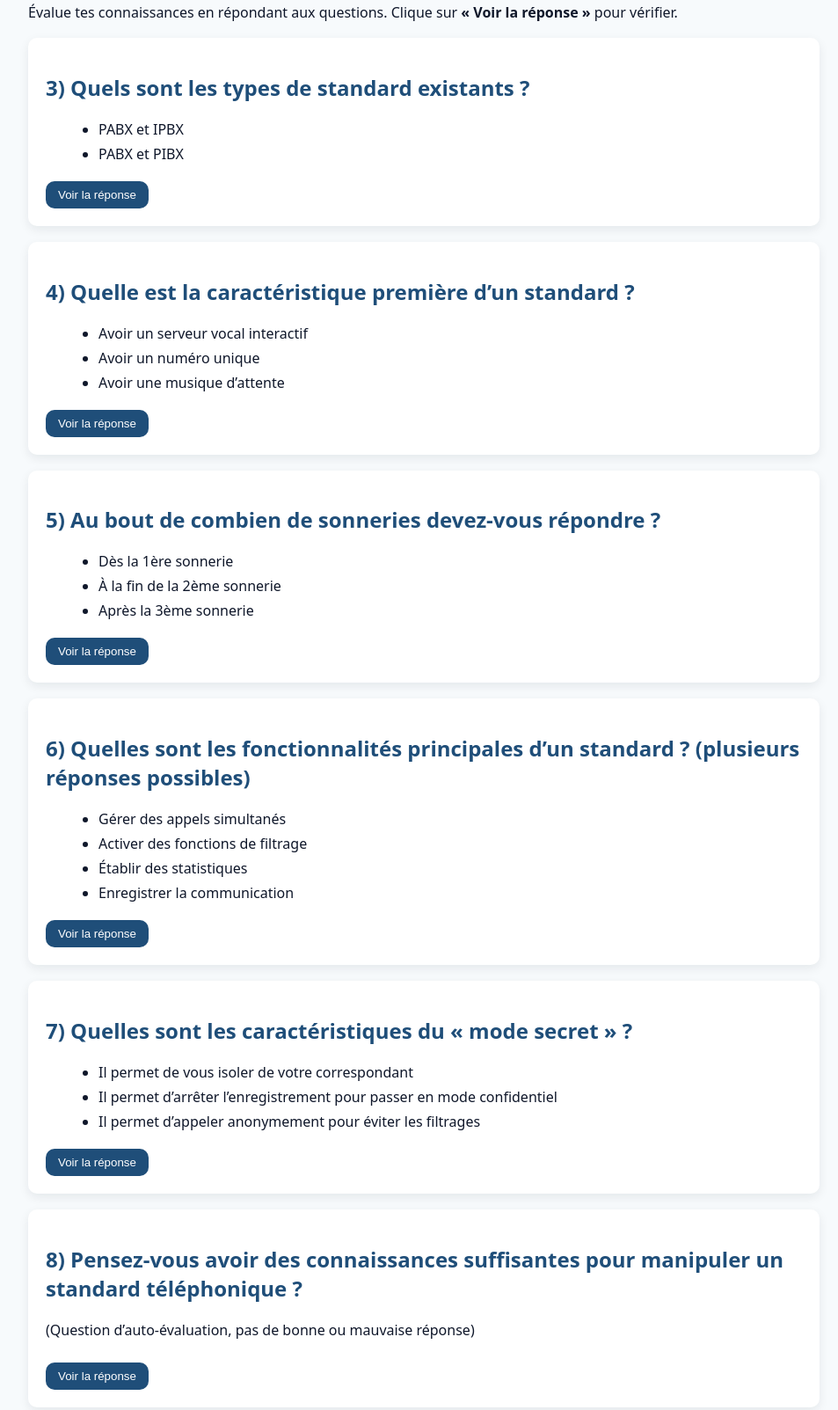
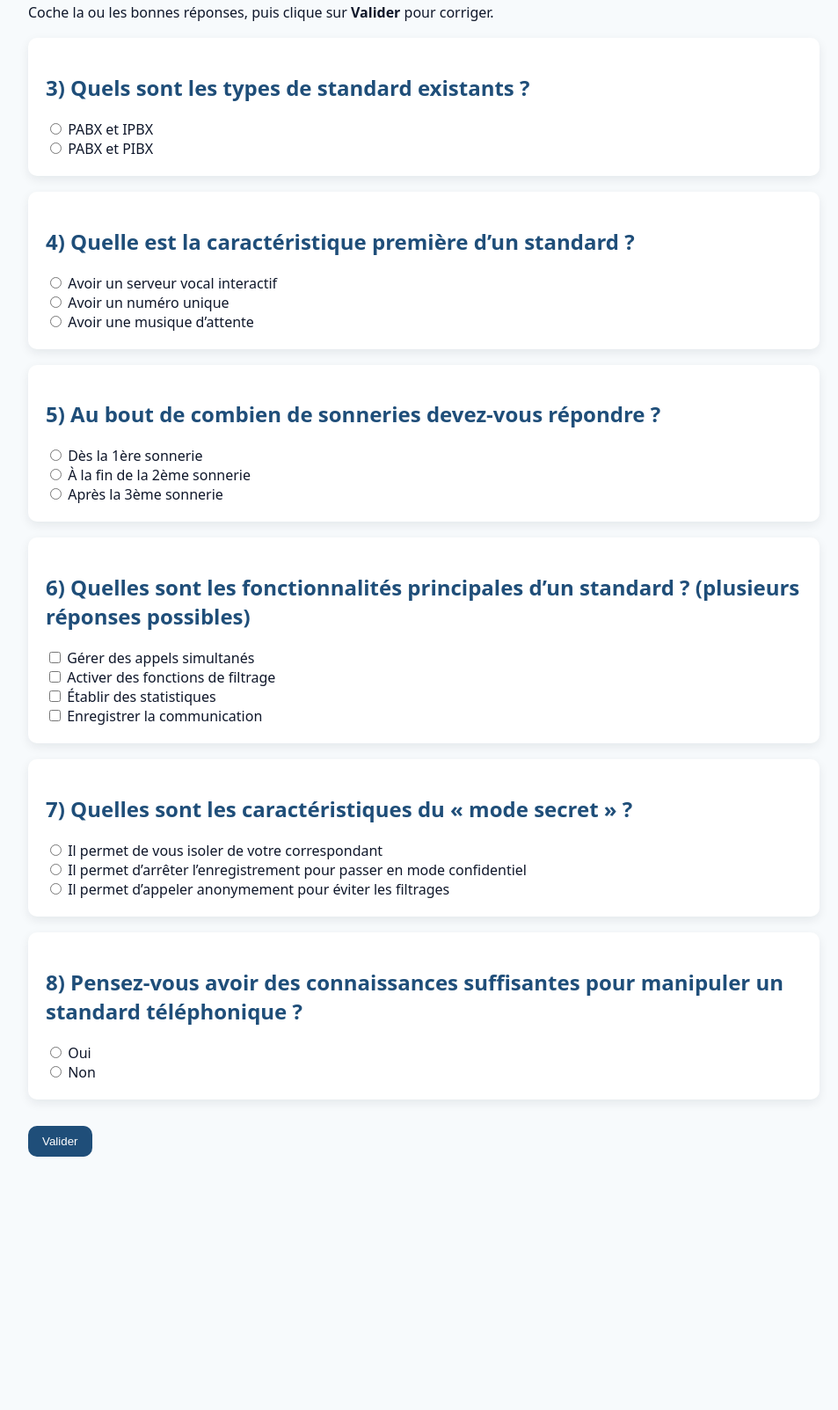
Before and after one commit to chantal-beep/Quiz-Standard-t-l-phonique, a plain HTML site: page index.html in a window 1280 px wide. Shown: the part 99-1702 px from the top of the page at 88% size, without its empty margins (158-1111 px from the left). After the commit the page ends 1446 px from the top, so only its background shows below. Drawn offline with Linux system fonts and the light colour scheme.

Commit message:
Update index.html

```diff
--- a/index.html
+++ b/index.html
@@ -11,7 +11,7 @@
   --shadow:0 4px 12px rgba(16,24,40,.08);
 }
 body{
-  font-family:system-ui,-apple-system,Segoe UI,Roboto,Ubuntu,Cantarell,"Helvetica Neue",Arial;
+  font-family:system-ui,-apple-system,Segoe UI,Roboto,Ubuntu,"Helvetica Neue",Arial;
   background:var(--lcp-bg);
   margin:0;
   color:var(--lcp-text);
@@ -30,103 +30,145 @@ button{
   color:#fff;
   border:none;
   border-radius:var(--radius);
-  padding:8px 14px;
-  margin-top:10px;
+  padding:10px 16px;
+  margin-top:12px;
   cursor:pointer;
 }
 button:hover{background:#163958}
-.answer{display:none;margin-top:12px;padding:10px;background:#eef6ff;border-left:4px solid var(--lcp-accent);border-radius:6px}
-ul{margin:10px 0 10px 20px}
-li{margin:6px 0}
+.result{
+  margin-top:12px;
+  padding:10px;
+  border-radius:6px;
+  display:none;
+}
+.correct{background:#e6f9ed;border-left:4px solid #22c55e;}
+.incorrect{background:#fde2e1;border-left:4px solid #ef4444;}
+#scoreBox{
+  background:#eef6ff;
+  padding:16px;
+  border-radius:var(--radius);
+  margin-top:20px;
+  text-align:center;
+  font-weight:bold;
+  font-size:18px;
+  display:none;
+}
 </style>
-
-<script>
-function toggleAnswer(id){
-  const ans=document.getElementById(id);
-  ans.style.display=(ans.style.display==="none"||ans.style.display==="")?"block":"none";
-}
-</script>
 
 <main class="container">
 
   <h1>Quiz — Les fonctionnalités d’un standard téléphonique</h1>
-  <p>Évalue tes connaissances en répondant aux questions. Clique sur <strong>« Voir la réponse »</strong> pour vérifier.</p>
+  <p>Coche la ou les bonnes réponses, puis clique sur <strong>Valider</strong> pour corriger.</p>
+
+  <form id="quizForm">
 
     <div class="card">
       <h2>3) Quels sont les types de standard existants ?</h2>
-    <ul>
-      <li>PABX et IPBX</li>
-      <li>PABX et PIBX</li>
-    </ul>
-    <button onclick="toggleAnswer('rep3')">Voir la réponse</button>
-    <div id="rep3" class="answer">
-      ✅ Réponse : <strong>PABX et IPBX</strong>
-    </div>
+      <label><input type="radio" name="q3" value="A"> PABX et IPBX</label><br>
+      <label><input type="radio" name="q3" value="B"> PABX et PIBX</label>
+      <div id="res3" class="result"></div>
     </div>
 
     <div class="card">
       <h2>4) Quelle est la caractéristique première d’un standard ?</h2>
-    <ul>
-      <li>Avoir un serveur vocal interactif</li>
-      <li>Avoir un numéro unique</li>
-      <li>Avoir une musique d’attente</li>
-    </ul>
-    <button onclick="toggleAnswer('rep4')">Voir la réponse</button>
-    <div id="rep4" class="answer">
-      ✅ Réponse : <strong>Avoir un numéro unique</strong>
-    </div>
+      <label><input type="radio" name="q4" value="A"> Avoir un serveur vocal interactif</label><br>
+      <label><input type="radio" name="q4" value="B"> Avoir un numéro unique</label><br>
+      <label><input type="radio" name="q4" value="C"> Avoir une musique d’attente</label>
+      <div id="res4" class="result"></div>
     </div>
 
     <div class="card">
       <h2>5) Au bout de combien de sonneries devez-vous répondre ?</h2>
-    <ul>
-      <li>Dès la 1ère sonnerie</li>
-      <li>À la fin de la 2ème sonnerie</li>
-      <li>Après la 3ème sonnerie</li>
-    </ul>
-    <button onclick="toggleAnswer('rep5')">Voir la réponse</button>
-    <div id="rep5" class="answer">
-      ✅ Réponse : <strong>À la fin de la 2ème sonnerie</strong>
-    </div>
+      <label><input type="radio" name="q5" value="A"> Dès la 1ère sonnerie</label><br>
+      <label><input type="radio" name="q5" value="B"> À la fin de la 2ème sonnerie</label><br>
+      <label><input type="radio" name="q5" value="C"> Après la 3ème sonnerie</label>
+      <div id="res5" class="result"></div>
     </div>
 
     <div class="card">
       <h2>6) Quelles sont les fonctionnalités principales d’un standard ? (plusieurs réponses possibles)</h2>
-    <ul>
-      <li>Gérer des appels simultanés</li>
-      <li>Activer des fonctions de filtrage</li>
-      <li>Établir des statistiques</li>
-      <li>Enregistrer la communication</li>
-    </ul>
-    <button onclick="toggleAnswer('rep6')">Voir la réponse</button>
-    <div id="rep6" class="answer">
-      ✅ Réponses :
-      - <strong>Gérer des appels simultanés</strong>
-      - <strong>Activer des fonctions de filtrage</strong>
-      - <strong>Enregistrer la communication</strong>
-    </div>
+      <label><input type="checkbox" name="q6" value="A"> Gérer des appels simultanés</label><br>
+      <label><input type="checkbox" name="q6" value="B"> Activer des fonctions de filtrage</label><br>
+      <label><input type="checkbox" name="q6" value="C"> Établir des statistiques</label><br>
+      <label><input type="checkbox" name="q6" value="D"> Enregistrer la communication</label>
+      <div id="res6" class="result"></div>
     </div>
 
     <div class="card">
       <h2>7) Quelles sont les caractéristiques du « mode secret » ?</h2>
-    <ul>
-      <li>Il permet de vous isoler de votre correspondant</li>
-      <li>Il permet d’arrêter l’enregistrement pour passer en mode confidentiel</li>
-      <li>Il permet d’appeler anonymement pour éviter les filtrages</li>
-    </ul>
-    <button onclick="toggleAnswer('rep7')">Voir la réponse</button>
-    <div id="rep7" class="answer">
-      ✅ Réponse : <strong>Il permet de vous isoler de votre correspondant</strong>
-    </div>
+      <label><input type="radio" name="q7" value="A"> Il permet de vous isoler de votre correspondant</label><br>
+      <label><input type="radio" name="q7" value="B"> Il permet d’arrêter l’enregistrement pour passer en mode confidentiel</label><br>
+      <label><input type="radio" name="q7" value="C"> Il permet d’appeler anonymement pour éviter les filtrages</label>
+      <div id="res7" class="result"></div>
     </div>
 
     <div class="card">
       <h2>8) Pensez-vous avoir des connaissances suffisantes pour manipuler un standard téléphonique ?</h2>
-    <p>(Question d’auto-évaluation, pas de bonne ou mauvaise réponse)</p>
-    <button onclick="toggleAnswer('rep8')">Voir la réponse</button>
-    <div id="rep8" class="answer">
-      💡 Cette question est personnelle. L’important est de repérer ce qu’il te reste à approfondir.
-    </div>
+      <label><input type="radio" name="q8" value="A"> Oui</label><br>
+      <label><input type="radio" name="q8" value="B"> Non</label>
+      <div id="res8" class="result"></div>
     </div>
 
+    <button type="button" onclick="corriger()">Valider</button>
+  </form>
+
+  <div id="scoreBox"></div>
+
 </main>
+
+<script>
+function corriger(){
+  let score=0;
+  let total=5; // nb de Q avec bonne/mauvaise réponse (Q8 exclue car subjective)
+
+  // Q3
+  let q3=document.querySelector('input[name="q3"]:checked');
+  if(q3){
+    if(q3.value==="A"){score++; document.getElementById("res3").innerHTML="Bonne réponse !"; document.getElementById("res3").className="result correct";}
+    else{document.getElementById("res3").innerHTML="Mauvaise réponse. Réponse correcte : PABX et IPBX"; document.getElementById("res3").className="result incorrect";}
+    document.getElementById("res3").style.display="block";
+  }
+
+  // Q4
+  let q4=document.querySelector('input[name="q4"]:checked');
+  if(q4){
+    if(q4.value==="B"){score++; document.getElementById("res4").innerHTML="Bonne réponse !"; document.getElementById("res4").className="result correct";}
+    else{document.getElementById("res4").innerHTML="Mauvaise réponse. Réponse correcte : Avoir un numéro unique"; document.getElementById("res4").className="result incorrect";}
+    document.getElementById("res4").style.display="block";
+  }
+
+  // Q5
+  let q5=document.querySelector('input[name="q5"]:checked');
+  if(q5){
+    if(q5.value==="B"){score++; document.getElementById("res5").innerHTML="Bonne réponse !"; document.getElementById("res5").className="result correct";}
+    else{document.getElementById("res5").innerHTML="Mauvaise réponse. Réponse correcte : À la fin de la 2ème sonnerie"; document.getElementById("res5").className="result incorrect";}
+    document.getElementById("res5").style.display="block";
+  }
+
+  // Q6 (multi)
+  let q6=document.querySelectorAll('input[name="q6"]:checked');
+  let vals=[...q6].map(el=>el.value);
+  let good=["A","B","D"];
+  if(vals.length>0){
+    if(JSON.stringify(vals.sort())===JSON.stringify(good)){
+      score++; document.getElementById("res6").innerHTML="Bonne réponse !"; document.getElementById("res6").className="result correct";
+    } else {
+      document.getElementById("res6").innerHTML="Mauvaise réponse. Réponses correctes : Gérer des appels simultanés, Activer des fonctions de filtrage, Enregistrer la communication";
+      document.getElementById("res6").className="result incorrect";
+    }
+    document.getElementById("res6").style.display="block";
+  }
+
+  // Q7
+  let q7=document.querySelector('input[name="q7"]:checked');
+  if(q7){
+    if(q7.value==="A"){score++; document.getElementById("res7").innerHTML="Bonne réponse !"; document.getElementById("res7").className="result correct";}
+    else{document.getElementById("res7").innerHTML="Mauvaise réponse. Réponse correcte : Il permet de vous isoler de votre correspondant"; document.getElementById("res7").className="result incorrect";}
+    document.getElementById("res7").style.display="block";
+  }
+
+  // Score final
+  document.getElementById("scoreBox").style.display="block";
+  document.getElementById("scoreBox").innerHTML="Ton score : "+score+" / "+total;
+}
+</script>
```
Lines whose indentation alone changed are shown as unchanged.
